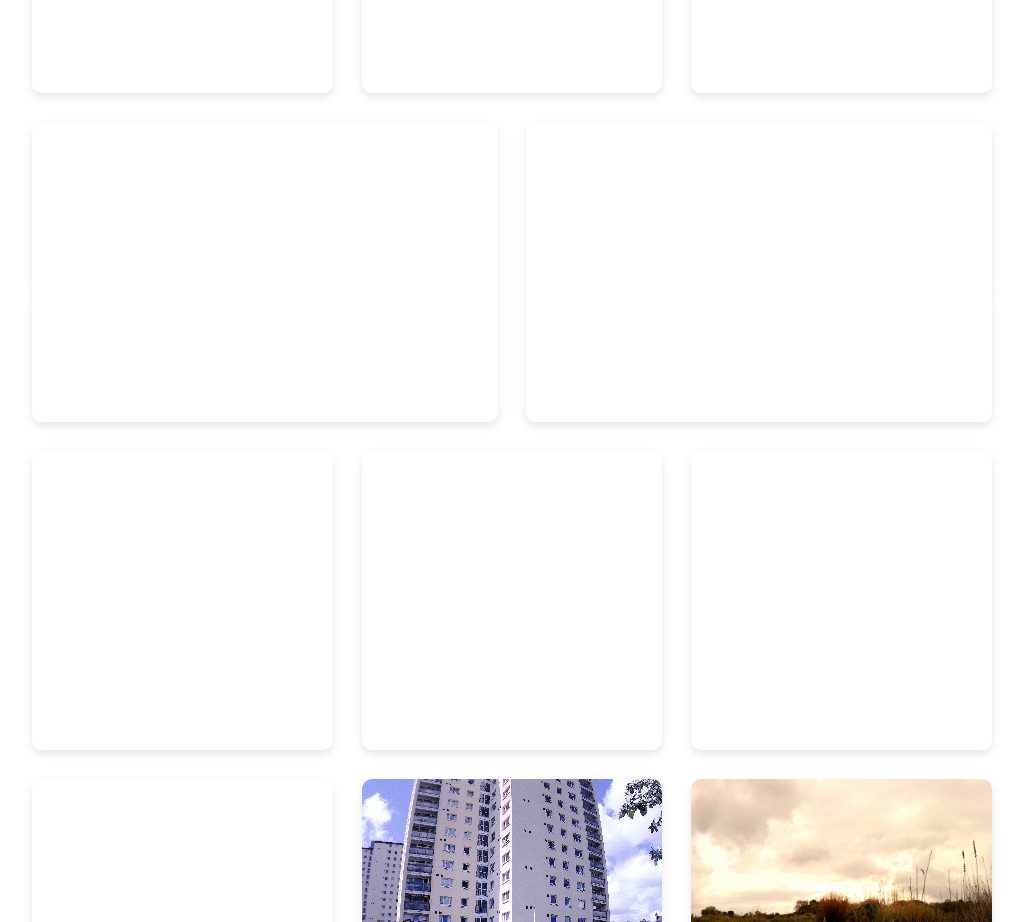
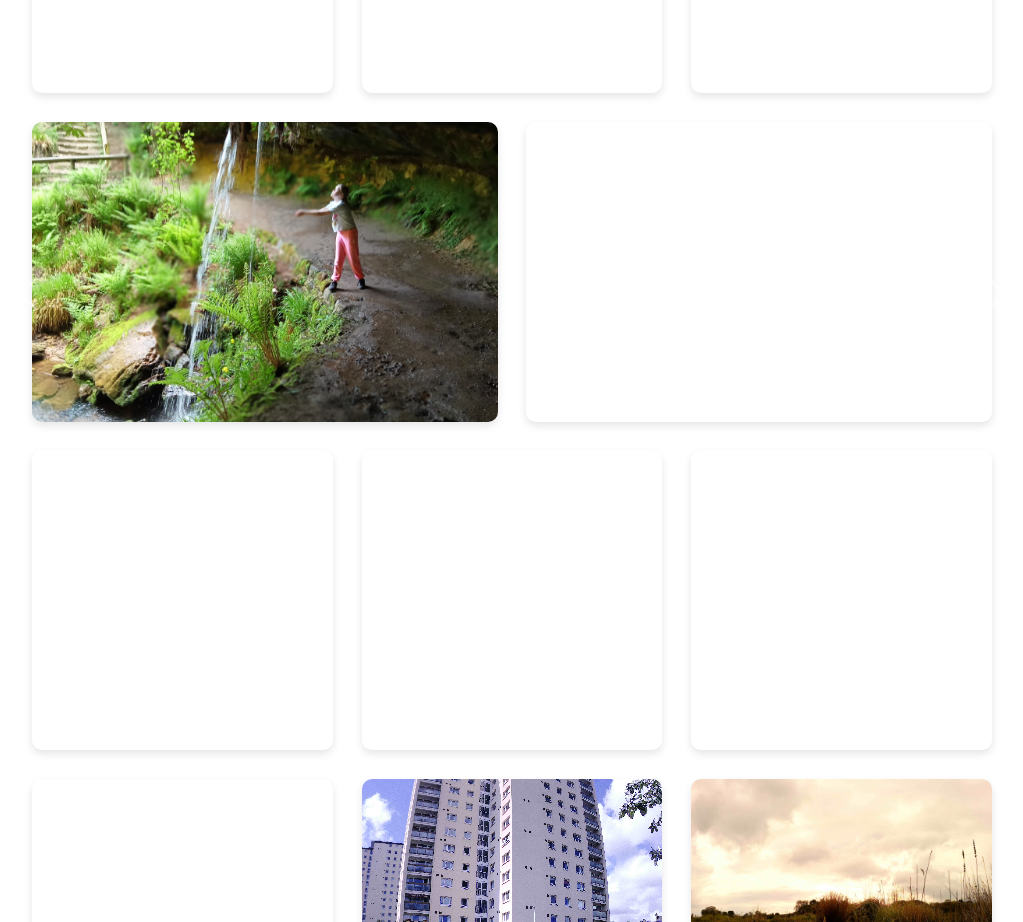
Before and after one commit to BlockJakub/Scotlandwindows, a plain HTML site: page index.html in a window 1280 px wide. Shown: the part 2420-3342 px from the top of the page, without its empty margins (128-1151 px from the left). Drawn offline with nearby package versions, Linux system fonts and the light colour scheme; files whose address does not match are found by name.

Commit message:
Update index.html

```diff
--- a/index.html
+++ b/index.html
@@ -177,7 +177,7 @@
                     </div>
                     <div class="col-md-6 mb-4">
                         <div class="image-container"
-                            style="background-image: url('./assets/images/aaa_no_edited/waterfall_falklands1.jpg');"></div>
+                            style="background-image: url('waterfall_falklands1.jpg');"></div>
                     </div>
                     <div class="col-md-6 mb-4">
                         <div class="image-container"
```
